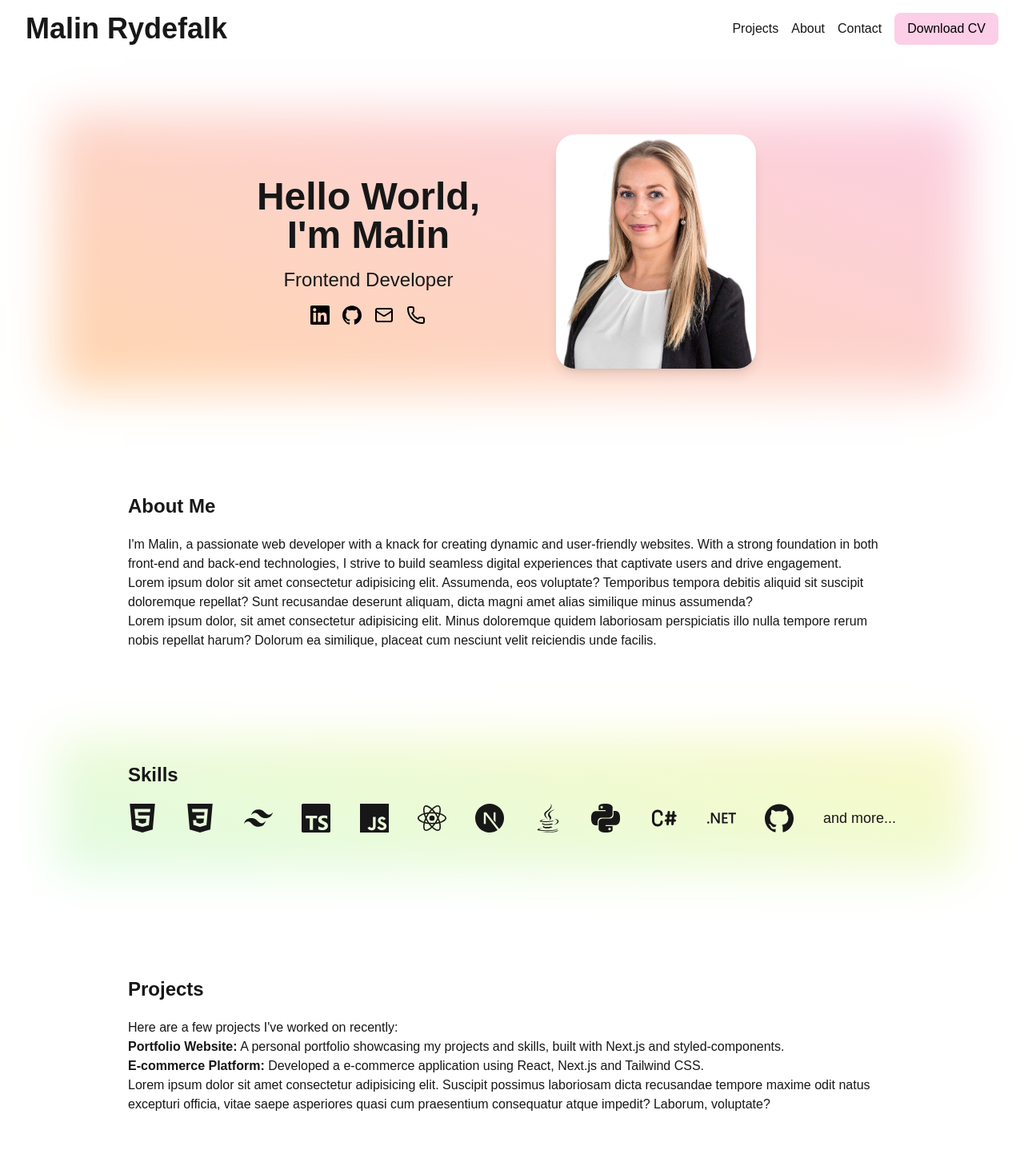
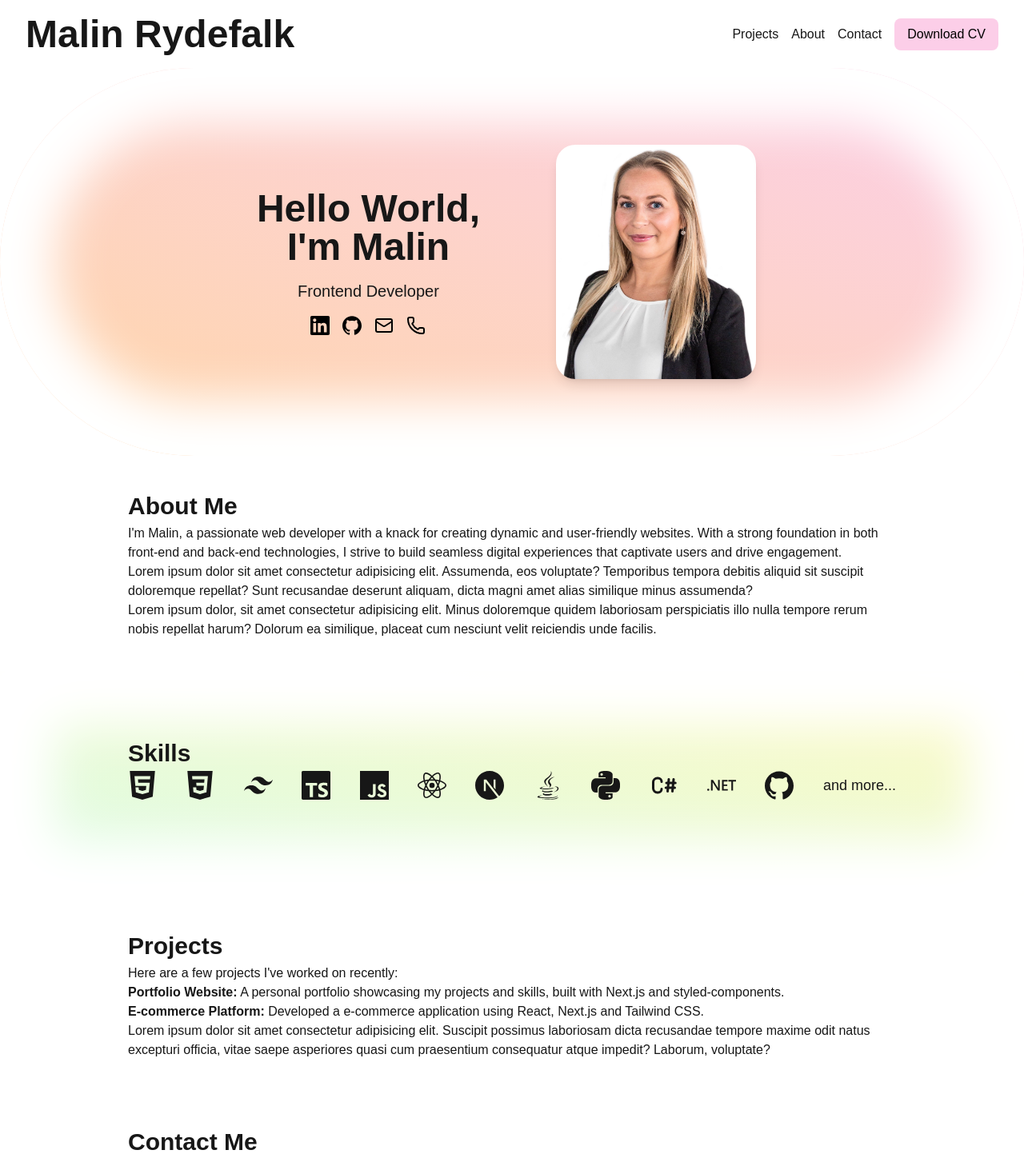
Before and after one commit to malpisen/nextjs-portfolio, a Next.js app: page / in a window 1280 px wide. Shown: the top 1453 px of the page at 80% size. Built offline with nearby package versions, Linux system fonts and the light colour scheme.

Commit message:
styling for h1-h4

```diff
--- a/src/app/globals.css
+++ b/src/app/globals.css
@@ -16,6 +16,29 @@
   :root {
     --background: #0a0a0a;
     --foreground: #ededed;
+  }
+}
+@layer base {
+  h1,
+  h2,
+  h3,
+  h4 {
+    font-weight: 700;
+  }
+
+  h1 {
+    font-size: var(--text-5xl);
+  }
+
+  h2 {
+    font-size: var(--text-3xl);
+  }
+
+  h3 {
+    font-size: var(--text-xl);
+  }
+  h4 {
+    font-size: var(--text-base);
   }
 }
 
--- a/src/app/page.tsx
+++ b/src/app/page.tsx
@@ -6,7 +6,7 @@ export default function Home() {
     <main className="content-grid">
       <Hero />
       <section className="my-10">
-        <h2 className="my-5 text-2xl font-bold">About Me</h2>
+        <h2>About Me</h2>
         <p>
           I'm Malin, a passionate web developer with a knack for creating
           dynamic and user-friendly websites. With a strong foundation in both
@@ -28,7 +28,7 @@ export default function Home() {
       </section>
       <Skills />
       <section className="my-10">
-        <h2 className="my-5 text-2xl font-bold">Projects</h2>
+        <h2>Projects</h2>
         <p>Here are a few projects I've worked on recently:</p>
         <ul>
           <li>
@@ -48,7 +48,7 @@ export default function Home() {
         </ul>
       </section>
       <section className="my-10">
-        <h2 className="my-5 text-2xl font-bold">Contact Me</h2>
+        <h2>Contact Me</h2>
         <p>
           I'm always open to discussing new projects or opportunities. Feel free
           to reach out to me at{" "}
--- a/src/components/sections/hero.tsx
+++ b/src/components/sections/hero.tsx
@@ -6,11 +6,11 @@ import { Mail, Phone } from "lucide-react";
 export default function Hero() {
   return (
     <section className="full-width relative overflow-hidden py-20">
-      <div className="full-width absolute inset-0 inset-shadow-[0_0_60px_70px_white] bg-gradient-to-bl from-pink-200 to-orange-200" />
+      <div className="full-width absolute inset-0 rounded-full inset-shadow-[0_0_60px_70px_white] bg-gradient-to-bl from-pink-200 to-orange-200" />
       <div className="relative max-w-4xl m-auto grid md:grid-cols-2 items-center text-center">
         <div className="mx-10 space-y-4">
-          <h2 className="text-5xl font-bold">Hello World, {<br />}I'm Malin</h2>
-          <h3 className="text-2xl">Frontend Developer</h3>
+          <h2 className="text-5xl">Hello World, {<br />}I'm Malin</h2>
+          <h3 className="font-normal">Frontend Developer</h3>
           <ul className="flex justify-center space-x-4">
             <li>
               <Link href="https://www.linkedin.com/in/malin-rydefalk/">
--- a/src/components/sections/skills.tsx
+++ b/src/components/sections/skills.tsx
@@ -18,7 +18,7 @@ export default function Skills() {
     <section className="full-width relative overflow-hidden pt-20 pb-30">
       <div className="full-width absolute inset-0 inset-shadow-[0_0_60px_70px_white] bg-gradient-to-bl from-yellow-100 to-green-100" />
       <div className="relative">
-        <h2 className="my-5 text-2xl font-bold">Skills</h2>
+        <h2>Skills</h2>
         <ul className="flex justify-between items-center gap-5 text-4xl">
           <li>
             <SiHtml5 />
```
